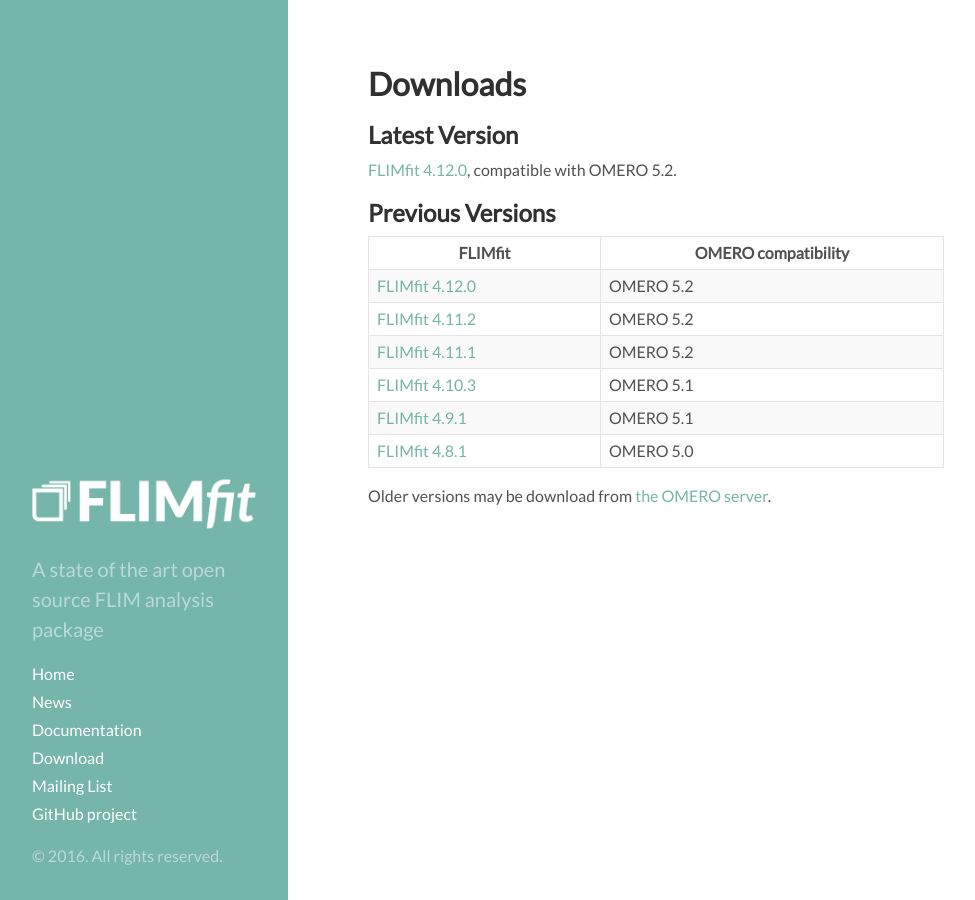
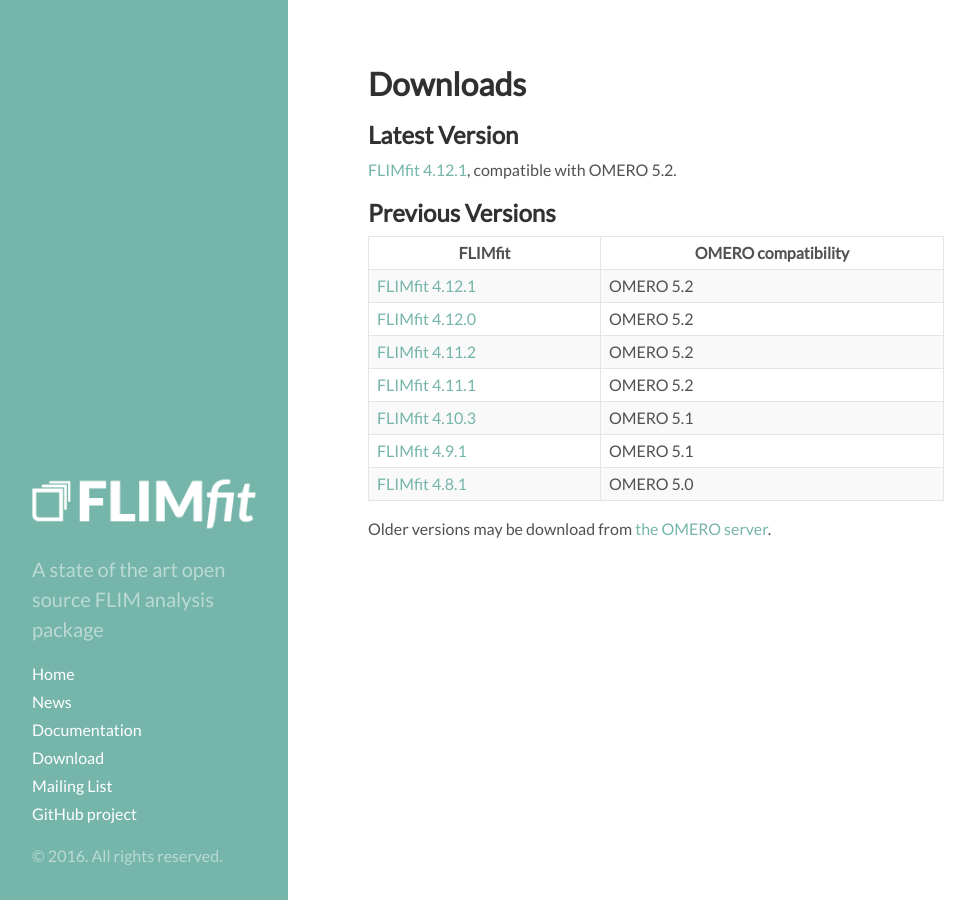
Before and after one commit to flimfit/FLIMfit-website, a Jekyll site: the page built from downloads.md, in a window 1280 px wide. Shown: the whole page, without its empty margins (0-975 px from the left). Built offline with Jekyll 4.4.1, drawn with Linux system fonts in a browser that asks for light colours; nearby versions of some CDN libraries.

Commit message:
Update downloads.yml

```diff
--- a/_data/downloads.yml
+++ b/_data/downloads.yml
@@ -1,3 +1,9 @@
+- version: '4.12.1'
+  mac-download: https://storage.googleapis.com/flimfit-downloads/release/4.12.1/FLIMfit_4.12.1_MACI64.zip
+  pc-download: https://storage.googleapis.com/flimfit-downloads/release/4.12.1/FLIMfit%204.12.1%20Setup%20x64.exe
+  mcr-version: R2015b
+  ome-version: '5.2'
+
 - version: '4.12.0'
   mac-download: https://storage.googleapis.com/flimfit-downloads/release/4.12.0/FLIMfit_4.12.0_MACI64.zip
   pc-download: https://storage.googleapis.com/flimfit-downloads/release/4.12.0/FLIMfit%204.12.0%20Setup%20x64.exe
```
